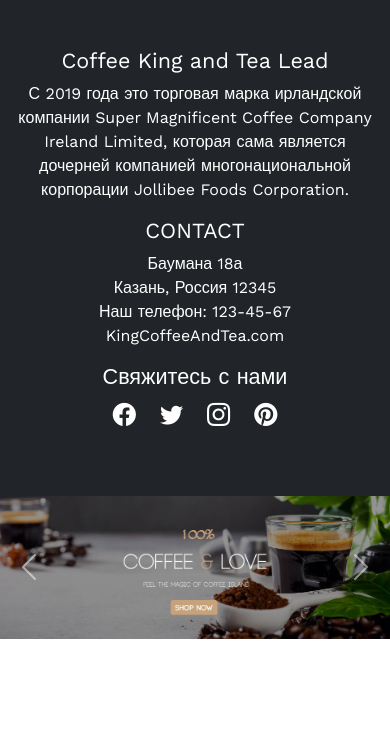
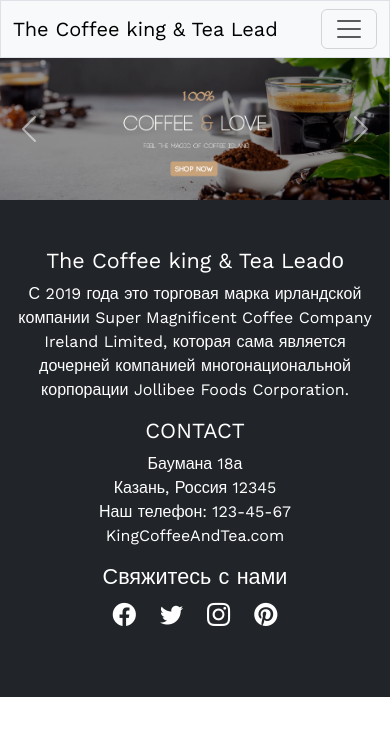
Before and after one commit to AskarSaliakhov/coffee-shop, a Vue app: page / in a window 390 px wide. Shown: the top 736 px of the page. Built offline with nearby package versions, Linux system fonts and the light colour scheme.

Commit message:
add spinner

```diff
--- a/index.html
+++ b/index.html
@@ -4,7 +4,7 @@
     <meta charset="UTF-8"/>
     <link rel="icon" type="image/svg+xml" href="/vite.svg"/>
     <meta name="viewport" content="width=device-width, initial-scale=1.0"/>
-    <title>Vite + Vue</title>
+    <title>Coffee shop</title>
 </head>
 <body>
 <div id="app"></div>
--- a/src/App.vue
+++ b/src/App.vue
@@ -1,12 +1,15 @@
 <template>
+    <Navbar/>
+    <Slider/>
     <Footer/>
-    <Slider/>
 </template>
 <script>
 import Footer from './components/Footer.vue'
 import Slider from "./components/Slider.vue";
+import Navbar from "./components/NavBar.vue";
+
 export default {
-    components: {Slider, Footer}
+    components: {Navbar, Slider, Footer}
 }
 </script>
 <style>
--- a/src/components/Footer.vue
+++ b/src/components/Footer.vue
@@ -3,7 +3,7 @@
         <div class="container">
             <div class="row text-center">
                 <div class="col-md-4">
-                    <h4>Coffee King and Tea Lead</h4>
+                    <h4>The Coffee king & Tea Leadо</h4>
                     <p>С 2019 года это торговая марка ирландской компании Super Magnificent Coffee Company Ireland Limited, которая сама является дочерней компанией многонациональной корпорации Jollibee Foods Corporation.</p>
                 </div>
                 <div class="col-md-4">
--- /dev/null
+++ b/src/components/NavBar.vue
@@ -0,0 +1,50 @@
+<template>
+    <nav class="navbar navbar-expand-lg navbar-light bg-light sticky-top border">
+        <div class="container">
+            <a class="navbar-brand font-bold" href="#">The Coffee king & Tea Lead</a>
+            <button class="navbar-toggler" type="button" data-bs-toggle="collapse" data-bs-target="#navbarNavAltMarkup"
+                    aria-controls="navbarNavAltMarkup" aria-expanded="false" aria-label="Toggle navigation">
+                <span class="navbar-toggler-icon"></span>
+            </button>
+            <div class="collapse navbar-collapse" id="navbarNavAltMarkup">
+                <div class="navbar-nav">
+                    <router-link to="/" class="nav-link" aria-current="page">ГЛАВНАЯ</router-link>
+                    <router-link to="/products" class="nav-link">ПРОДУКТЫ</router-link>
+                    <router-link to="/" class="nav-link">НОВОСТИ</router-link>
+                </div>
+                <div class="navbar-nav ms-auto">
+                    <router-link to="/login" class="nav-link">
+                        <button class="btn btn-outline-dark">
+                            <i class="bi bi-door-open-fill"></i>
+                            Войти
+                        </button>
+                    </router-link>
+                    <li class="nav-item dropdown">
+                        <a class="nav-link dropdown-toggle" href="#" id="navbarDropdownMenuLink" role="button"
+                           data-bs-toggle="dropdown" aria-haspopup="true" aria-expanded="false">
+                            <img src="https://placehold.co/100x100" width="40" height="40" class="rounded-circle" alt="photo">
+                        </a>
+                        <div class="dropdown-menu" aria-labelledby="navbarDropdownMenuLink">
+                            <router-link to="/profile" class="dropdown-item"><i class="bi bi-person-circle mx-1"></i>Профиль
+                            </router-link>
+                            <button class=" dropdown-item text-danger"><i class="bi bi-door-closed-fill mx-1"></i>Выйти
+                            </button>
+                        </div>
+                    </li>
+                    <router-link to="/cart" class="nav-link">
+                        <button class="btn btn-outline-dark">
+                            <i class="bi bi-cart-fill me-1"></i>
+                            <span class="badge bg-dark text-white ms-1 rounded-pill"></span>
+                        </button>
+                    </router-link>
+                </div>
+            </div>
+        </div>
+    </nav>
+</template>
+
+<script>
+export default {
+    name: 'Navbar'
+}
+</script>
```
Also changed, not shown: src/components/Spinner.vue (added, +16 -0 lines).
